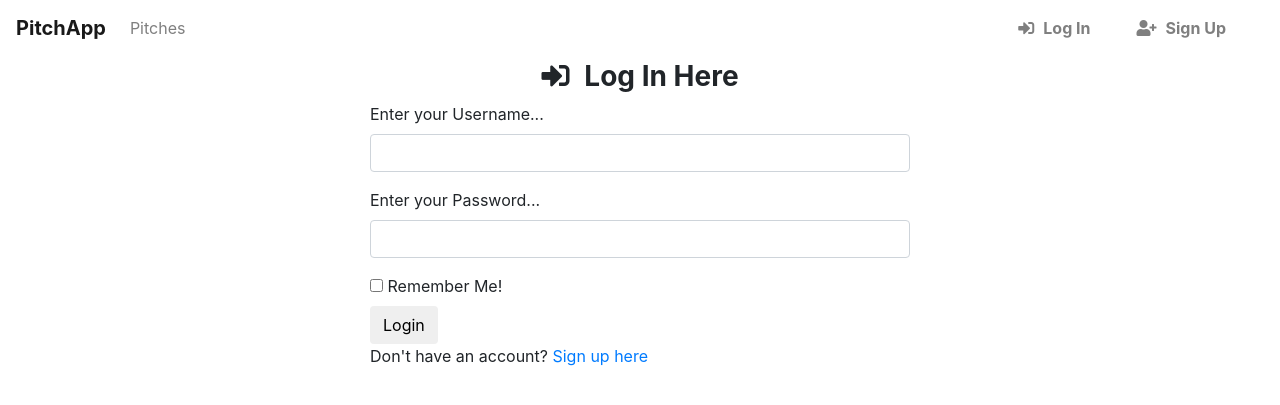
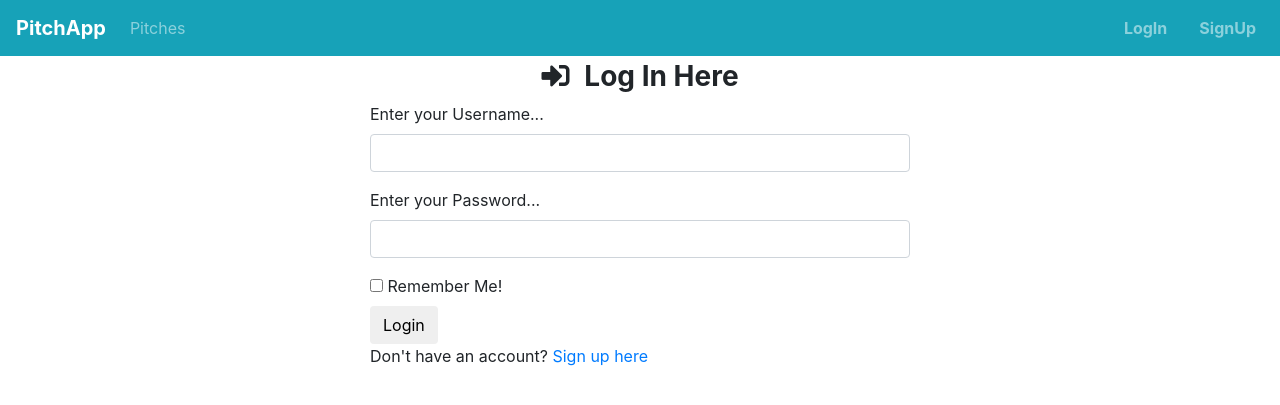
Before and after one commit to tharcissie/pitchapp, a Flask app: page /login in a window 1280 px wide. Shown: the top 405 px of the page. Run offline with Flask 2, Linux system fonts and the light colour scheme; some libraries are stand-ins or nearby versions.

Commit message:
done with navbar

```diff
--- a/app/templates/navbar.html
+++ b/app/templates/navbar.html
@@ -1,4 +1,4 @@
-<nav class="mb-1 navbar navbar-expand-lg navbar-light ">
+<nav class="mb-1 navbar bg-info navbar-expand-lg navbar-dark ">
     <a class="navbar-brand" href="{{url_for('main.index')}}"><strong>PitchApp</strong> </a>
     <button class="navbar-toggler" type="button" data-toggle="collapse" data-target="#navbarSupportedContent-4"
         aria-controls="navbarSupportedContent-4" aria-expanded="false" aria-label="Toggle navigation">
@@ -19,20 +19,15 @@
 
             {% if current_user.is_authenticated %}
 
-            <li><a><i class="fas fa-user"></i> <strong> {{current_user.username}}</strong> </a></li>
-            <li><a href="{{url_for('main.profile',name=current_user.username)}}"><i class="far fa-user"></i> My account</a></li>
-            <li> <a href="{{url_for('auth.logout')}}"><i class="fas fa-sign-out-alt"></i>Log out</a></li>
+            <li class="nav-item mr-3"><a class="nav-link"><strong> {{current_user.username}}</strong> </a></li>
+            <li class="nav-item mr-3"><a class="nav-link" href="{{url_for('main.profile',name=current_user.username)}}"><strong>My Account</strong></a></li>
+            <li class="nav-item mr-3"><a class="nav-link" href="{{url_for('auth.logout')}}"><strong>LogOut</strong></a></li>
 
             {% else %}
 
-            <li class="nav-item">
-                <a class="nav-link" href="{{url_for('auth.login')}}" style='margin-right:30px'><i
-                        class="fas fa-sign-in-alt"></i>&nbsp; <strong>Log In</strong></a>
-            </li>
-            <li class="nav-item">
-                <a style='margin-right:30px' class="nav-link" href="{{url_for('auth.signup')}}"><i
-                        class="fas fa-user-plus"></i></i>&nbsp; <strong>Sign Up</strong></a>
-            </li>
+            <li class="nav-item mr-3"><a class="nav-link" href="{{url_for('auth.login')}}"><strong>LogIn</strong></a></li>
+            <li class="nav-item"><a class="nav-link" href="{{url_for('auth.signup')}}"><strong>SignUp</strong></a></li>
+
             {%endif%}
 
         </ul>
```
